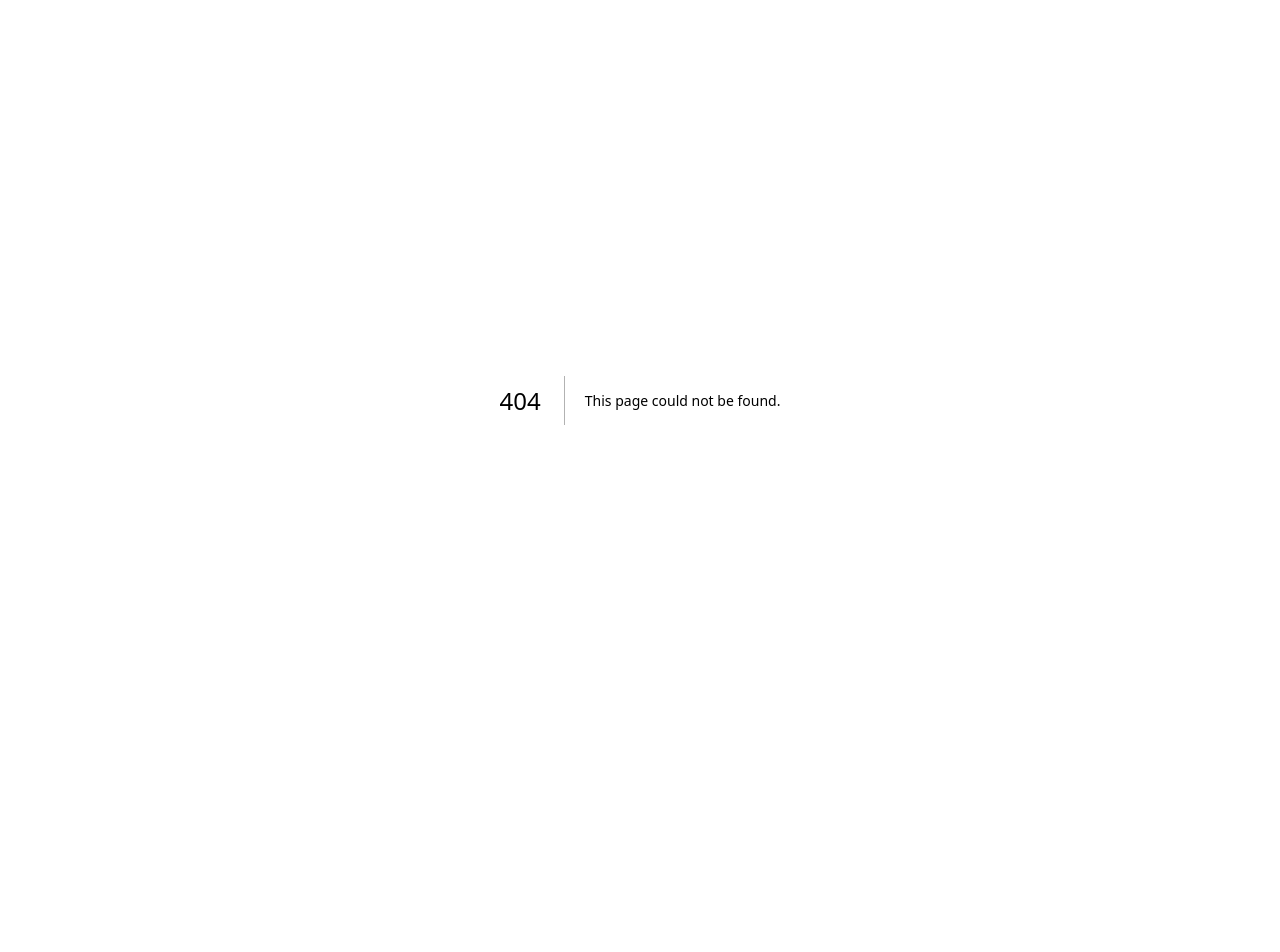
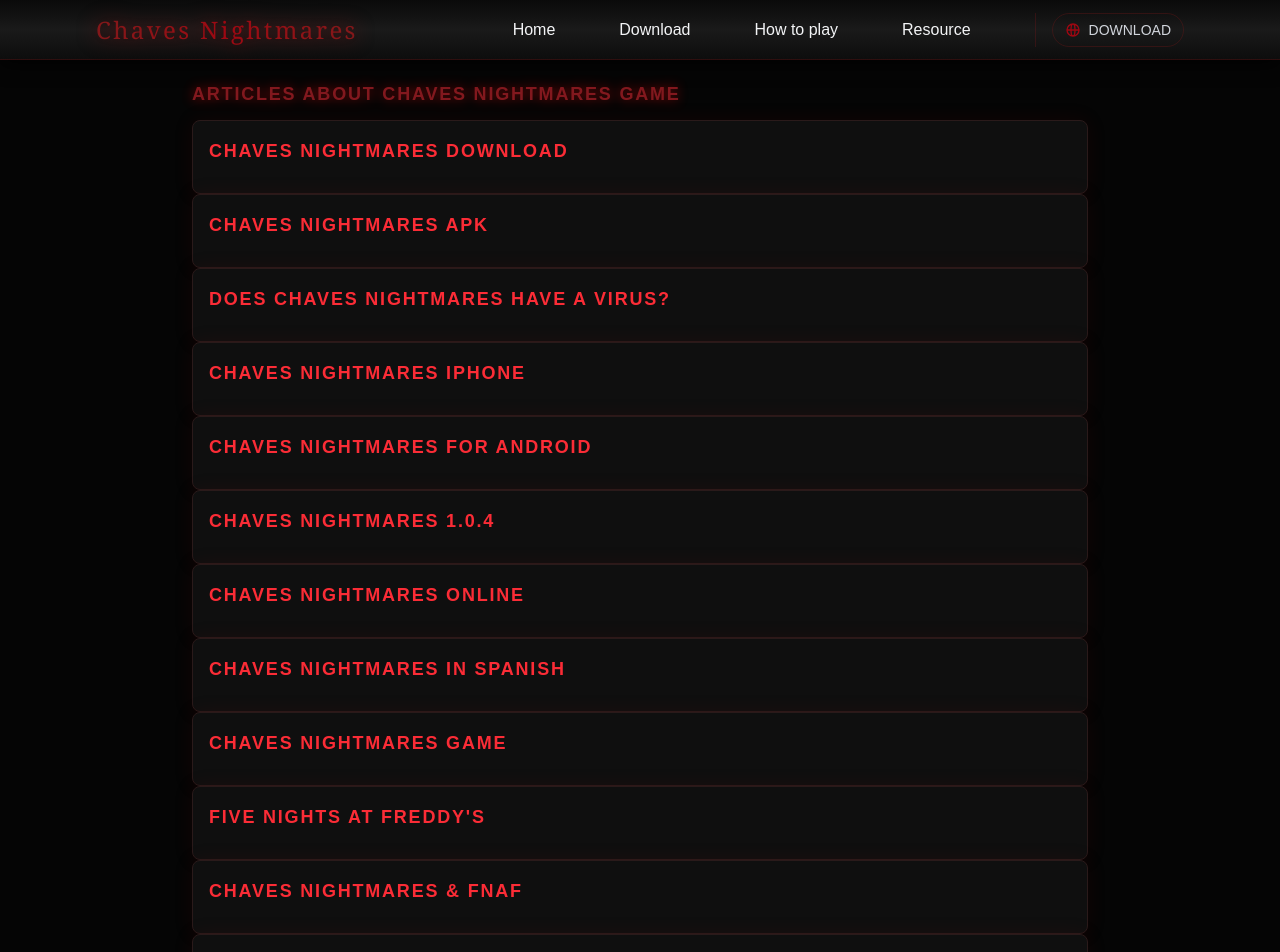
Before and after one commit to dorsherpang/chavesnightmares, a Next.js app: page /download/article in a window 1280 px wide. Before the commit this address had no page. Shown: the top 952 px of the page. Before the commit the page ends 800 px from the top, so only its background shows below. Built offline with nearby package versions, Linux system fonts and the light colour scheme.

Commit message:
add article page

```diff
--- a/src/app/[locale]/HomePage.tsx
+++ b/src/app/[locale]/HomePage.tsx
@@ -239,6 +239,14 @@
                     {t('longtail.content12')}
                 </p>
             </section>
+            <div className="flex justify-center mt-3">
+                <a
+                    href={`/${useI18n().locale}/article`}
+                    className="inline-block bg-red-600 text-white font-semibold uppercase tracking-widest text-sm md:text-base px-6 md:px-10 py-3 md:py-4 rounded-lg shadow-lg whitespace-nowrap hover:bg-red-700 hover:scale-105 transition-transform transition-colors duration-300"
+                >
+                    More Articles
+                </a>
+            </div>
         </>
     );
 }
--- /dev/null
+++ b/src/app/[locale]/article/page.tsx
@@ -0,0 +1,137 @@
+'use client'
+
+import Link from "next/link"
+import { useI18n } from '@/lib/i18n-context';
+export default function ArticlePage() {
+    const { t, locale } = useI18n();
+    return (<>
+        <h1 className="text-lg font-bold mb-3 text-red-500 tracking-widest uppercase drop-shadow-[0_0_6px_red] animate-pulse">
+            Articles about Chaves nightmares game
+        </h1>
+        <section className="bg-[#0f0f0f] p-4 rounded-lg border border-[#2a1a1a] shadow-[0_0_20px_rgba(139,0,0,0.1)]">
+            <Link href={`/${locale}/article/chaves-nightmares-download`}>
+                <h2 className="text-lg font-bold mb-3 text-red-500 tracking-widest uppercase">
+                    {t('longtail.title1')}
+                </h2>
+            </Link>
+
+        </section>
+
+        {/* longtail section 2*/}
+        <section className="bg-[#0f0f0f] p-4 rounded-lg border border-[#2a1a1a] shadow-[0_0_20px_rgba(139,0,0,0.1)]">
+            <Link href={`/${locale}/article/chaves-nightmares-apk`}>
+                <h2 className="text-lg font-bold mb-3 text-red-500 tracking-widest uppercase">
+                    {t('longtail.title2')}
+                </h2>
+            </Link>
+
+        </section>
+
+        {/* longtail section 3*/}
+        <section className="bg-[#0f0f0f] p-4 rounded-lg border border-[#2a1a1a] shadow-[0_0_20px_rgba(139,0,0,0.1)]">
+            <Link href={`/${locale}/article/chaves-nightmares-virus`}>
+                <h2 className="text-lg font-bold mb-3 text-red-500 tracking-widest uppercase">
+                    {t('longtail.title3')}
+                </h2>
+            </Link>
+
+        </section>
+
+        {/* longtail section 4*/}
+        <section className="bg-[#0f0f0f] p-4 rounded-lg border border-[#2a1a1a] shadow-[0_0_20px_rgba(139,0,0,0.1)]">
+            <Link href={`/${locale}/article/chaves-nightmares-iphone`}>
+                <h2 className="text-lg font-bold mb-3 text-red-500 tracking-widest uppercase">
+                    {t('longtail.title4')}
+                </h2>
+            </Link>
+
+        </section>
+
+        {/* longtail section 5*/}
+        <section className="bg-[#0f0f0f] p-4 rounded-lg border border-[#2a1a1a] shadow-[0_0_20px_rgba(139,0,0,0.1)]">
+            <Link href={`/${locale}/article/chaves-nightmares-android`}>
+                <h2 className="text-lg font-bold mb-3 text-red-500 tracking-widest uppercase">
+                    {t('longtail.title5')}
+                </h2>
+            </Link>
+
+        </section>
+
+        {/* longtail section 6*/}
+        <section className="bg-[#0f0f0f] p-4 rounded-lg border border-[#2a1a1a] shadow-[0_0_20px_rgba(139,0,0,0.1)]">
+            <Link href={`/${locale}/article/chaves-nightmares-1-0-4`}>
+                <h2 className="text-lg font-bold mb-3 text-red-500 tracking-widest uppercase ">
+                    {t('longtail.title6')}
+                </h2>
+            </Link>
+
+        </section>
+
+        {/* longtail section 7*/}
+        <section className="bg-[#0f0f0f] p-4 rounded-lg border border-[#2a1a1a] shadow-[0_0_20px_rgba(139,0,0,0.1)]">
+            <Link href={`/${locale}/article/chaves-nightmares-online`}>
+                <h2 className="text-lg font-bold mb-3 text-red-500 tracking-widest uppercase">
+                    {t('longtail.title7')}
+                </h2>
+            </Link>
+
+        </section>
+
+        {/* longtail section 8*/}
+        <section className="bg-[#0f0f0f] p-4 rounded-lg border border-[#2a1a1a] shadow-[0_0_20px_rgba(139,0,0,0.1)]">
+            <Link href={`/${locale}/article/chaves-nightmares-spanish`}>
+                <h2 className="text-lg font-bold mb-3 text-red-500 tracking-widest uppercase">
+                    {t('longtail.title8')}
+                </h2>
+            </Link>
+
+        </section>
+
+        {/* longtail section 9*/}
+        <section className="bg-[#0f0f0f] p-4 rounded-lg border border-[#2a1a1a] shadow-[0_0_20px_rgba(139,0,0,0.1)]">
+            <Link href={`/${locale}/article/chaves-nightmares-game`}>
+                <h2 className="text-lg font-bold mb-3 text-red-500 tracking-widest uppercase">
+                    {t('longtail.title9')}
+                </h2>
+            </Link>
+
+        </section>
+
+        {/* longtail section 10*/}
+        <section className="bg-[#0f0f0f] p-4 rounded-lg border border-[#2a1a1a] shadow-[0_0_20px_rgba(139,0,0,0.1)]">
+            <Link href={`/${locale}/article/five-nights-at-freddys`}>
+                <h2 className="text-lg font-bold mb-3 text-red-500 tracking-widest uppercase">
+                    {t('longtail.title10')}
+                </h2>
+            </Link>
+
+        </section>
+
+        {/* longtail section 11*/}
+        <section className="bg-[#0f0f0f] p-4 rounded-lg border border-[#2a1a1a] shadow-[0_0_20px_rgba(139,0,0,0.1)]">
+            <Link href={`/${locale}/article/chaves-nightmares-fnaf`}>
+                <h2 className="text-lg font-bold mb-3 text-red-500 tracking-widest uppercase">
+                    {t('longtail.title11')}
+                </h2>
+            </Link>
+
+        </section>
+
+        {/* longtail section 12*/}
+        <section className="bg-[#0f0f0f] p-4 rounded-lg border border-[#2a1a1a] shadow-[0_0_20px_rgba(139,0,0,0.1)]">
+            <Link href={`/${locale}/article/five-nights-at-chaves-nightmares`}>
+                <h2 className="text-lg font-bold mb-3 text-red-500 tracking-widest uppercase">
+                    {t('longtail.title12')}
+                </h2>
+            </Link>
+        </section>
+        <div className="flex justify-center mt-3">
+            <a
+                href={`/${useI18n().locale}/`}
+                className="inline-block bg-red-600 text-white font-semibold uppercase tracking-widest text-sm md:text-base px-6 md:px-10 py-3 md:py-4 rounded-lg shadow-lg whitespace-nowrap hover:bg-red-700 hover:scale-105 transition-transform transition-colors duration-300"
+            >
+                Back to home
+            </a>
+        </div>
+    </>)
+}
--- a/src/app/[locale]/download/page.tsx
+++ b/src/app/[locale]/download/page.tsx
@@ -1,22 +1,27 @@
+"use client";
+
+import { useI18n } from "@/lib/i18n-context";
+
 export default function DownloadPage() {
+    const { t } = useI18n();
     return (
         <main className="relative bg-black text-gray-300">
             <div className="max-w-5xl mx-auto px-4 py-20 space-y-8">
                 {/* ===== Page Header ===== */}
                 <section className="text-center space-y-4">
                     <h1 className="text-3xl md:text-4xl font-bold tracking-widest text-white">
-                        DOWNLOAD
+                        {t('download.title')}
                     </h1>
 
                     <p className="text-sm md:text-base text-gray-400">
-                        Current Version: <span className="text-red-500 font-semibold">v1.0.4</span>
+                        {t('download.version')} <span className="text-red-500 font-semibold">V1.0.4</span>
                     </p>
                 </section>
 
                 {/* ===== Download Cards ===== */}
                 <h2 className="text-xl md:text-2xl font-bold tracking-wide text-white">
-                        Latest Version
-                    </h2>
+                    {t('download.title2')}
+                </h2>
                 <div className="flex flex-col md:flex-row justify-center gap-8">
 
                     {/* Download Card 1 */}
@@ -80,25 +85,25 @@
                         rel="nofollow noopener noreferrer"
                         className="inline-flex items-center justify-center bg-red-600 text-white font-semibold uppercase tracking-widest text-xs md:text-sm px-6 md:px-8 py-3 rounded-md shadow-lg hover:bg-red-700 hover:scale-105 transition-all duration-300 whitespace-nowrap"
                     >
-                        Download on Official Website
+                        {t('download.buttoninfo')}
                     </a>
 
                     <p className="mt-2 text-xs text-gray-400">
-                        Official download provided by itch.io.
+                        {t('download.buttondes')}
                     </p>
                 </div>
 
                 {/* ===== Download Notes ===== */}
                 <section className="space-y-4">
                     <h2 className="text-xl md:text-2xl font-bold tracking-wide text-white">
-                        Download Notes
+                        {t('download.notetitle')}
                     </h2>
 
-                    <div className="border-fear bg-black/40 p-4 md:p-6 text-sm md:text-base leading-relaxed space-y-2">
-                        <h3>• Windows: Extract the .ZIP file, then run the .EXE file to start the game.</h3>
-                        <h3>• Android: Download the .APK file and install it on your device.</h3>
-                        <h3>• Important: Do not modify game files. Sufficient storage space is required for proper installation.</h3>
-                    </div>
+                    <ul className="list-disc list-inside space-y-2 text-gray-300">
+                        <li>{t('download.win')}</li>
+                        <li>{t('download.and')}</li>
+                        <li>{t('download.more')}</li>
+                    </ul>
                 </section>
             </div>
         </main>
--- a/src/app/sitemap.ts
+++ b/src/app/sitemap.ts
@@ -77,6 +77,14 @@
             priority: 0.7,
         });
 
+        // 文章页面
+        sitemaps.push({
+            url: `${baseUrl}/${locale}/article`,
+            lastModified: new Date(),
+            changeFrequency: 'monthly',
+            priority: 0.6,
+        });
+
         // PokePath游戏页面
         sitemaps.push({
             url: `${baseUrl}/${locale}/populargames/pokepath`,
--- a/src/messages/en.json
+++ b/src/messages/en.json
@@ -387,5 +387,16 @@
         "content3-1": "The latest version of Chaves Nightmares is v1.0.4, officially released by the developer in January 2026.",
         "content3-2": "This version supports Windows and Android platforms, with no current release for iOS. The game runs entirely offline and does not include any online multiplayer features.",
         "content3-3": "Players can safely download the official APK or installer via the button below. Once installed, the game launches directly, allowing users to experience each night’s suspenseful investigation immediately."
+    },
+    "download": {
+        "title": "DOWNLOAD",
+        "version": "Current Version:",
+        "title2": "Latest Version",
+        "buttoninfo": "Download on Official Website",
+        "buttondes": "Official download provided by itch.io.",
+        "notetitle": "Download Notes",
+        "win": "Windows: Extract the .ZIP file, then run the .EXE file to start the game.",
+        "and": "Android: Download the .APK file and install it on your device.",
+        "more": "Important: Do not modify game files. Sufficient storage space is required for proper installation."
     }
 }
--- a/src/messages/es.json
+++ b/src/messages/es.json
@@ -387,5 +387,16 @@
         "content3-1": "La última versión de Chaves Nightmares es la v1.0.4, lanzada oficialmente por el desarrollador en enero de 2026.",
         "content3-2": "Esta versión es compatible con Windows y Android, sin versión actual para iOS. El juego es completamente offline y no incluye funciones multijugador en línea.",
         "content3-3": "Los jugadores pueden descargar de forma segura el APK o instalador oficial a través del botón a continuación. Una vez instalado, el juego se inicia directamente, permitiendo a los usuarios experimentar inmediatamente la investigación noche tras noche."
+    },
+    "download": {
+        "title": "DESCARGAR",
+        "version": "Versión actual:",
+        "title2": "Última versión",
+        "buttoninfo": "Descargar desde el sitio oficial",
+        "buttondes": "Descarga oficial proporcionada por itch.io.",
+        "notetitle": "Notas de descarga",
+        "win": "Windows: Extrae el archivo .ZIP y luego ejecuta el archivo .EXE para iniciar el juego.",
+        "and": "Android: Descarga el archivo .APK e instálalo en tu dispositivo.",
+        "more": "Importante: No modifiques los archivos del juego. Se requiere suficiente espacio de almacenamiento para una instalación correcta."
     }
 }
--- a/src/messages/pt.json
+++ b/src/messages/pt.json
@@ -387,5 +387,16 @@
         "content3-1": "A versão mais recente de Chaves Nightmares é a v1.0.4, oficialmente lançada pelo desenvolvedor em janeiro de 2026.",
         "content3-2": "Esta versão é compatível com Windows e Android, sem lançamento atual para iOS. O jogo é totalmente offline e não inclui recursos multiplayer online.",
         "content3-3": "Os jogadores podem baixar com segurança o APK ou instalador oficial através do botão abaixo. Após a instalação, o jogo é iniciado diretamente, permitindo que os usuários vivenciem imediatamente a investigação de cada noite."
+    },
+    "download": {
+        "title": "BAIXAR",
+        "version": "Versão atual:",
+        "title2": "Última versão",
+        "buttoninfo": "Baixar no site oficial",
+        "buttondes": "Download oficial fornecido pelo itch.io.",
+        "notetitle": "Notas de download",
+        "win": "Windows: Extraia o arquivo .ZIP e depois execute o arquivo .EXE para iniciar o jogo.",
+        "and": "Android: Baixe o arquivo .APK e instale no seu dispositivo.",
+        "more": "Importante: Não modifique os arquivos do jogo. É necessário espaço de armazenamento suficiente para uma instalação correta."
     }
 }
--- a/src/middleware.ts
+++ b/src/middleware.ts
@@ -1,4 +1,7 @@
 import { NextRequest, NextResponse } from 'next/server';
+
+const locales = ['en', 'es', 'pt'];
+const defaultLocale = 'en';
 
 export function middleware(request: NextRequest) {
     const { pathname } = request.nextUrl;
@@ -15,28 +18,36 @@
     }
 
     // 2. 检查路径是否已有语言前缀
-    const locales = ['en', 'es', 'pt'];
     const pathnameHasLocale = locales.some(
         (locale) => pathname.startsWith(`/${locale}/`) || pathname === `/${locale}`
     );
 
     if (pathnameHasLocale) {
         console.log('Pathname has locale, proceeding:', pathname);
+        const pathLocale = pathname.split('/')[1];
+        if (!locales.includes(pathLocale)) {
+            // 无效locale，重定向到默认locale + 剩余路径
+            const remainingPath = pathname.replace(/^\/[^\/]+/, '') || '/';
+            const url = request.nextUrl.clone();
+            url.pathname = `/${defaultLocale}${remainingPath}`;
+            console.log('Redirecting invalid locale path:', pathname, 'to:', url.pathname);
+            return NextResponse.redirect(url, { status: 301 });
+        }
         const response = NextResponse.next();
-        const locale = pathname.split('/')[1];
-        response.headers.set('x-locale', locale);
+        response.headers.set('x-locale', pathLocale);
         return response;
     }
 
-    // 3. 获取语言偏好并重定向
-    const locale = request.cookies.get('NEXT_LOCALE')?.value || 'en';
+    // 3. 获取语言偏好并重定向，使用301永久重定向
+    const cookieLocale = request.cookies.get('NEXT_LOCALE')?.value;
+    const locale = cookieLocale && locales.includes(cookieLocale) ? cookieLocale : defaultLocale;
     console.log('Redirecting to locale:', locale, 'for pathname:', pathname);
 
     // 构建新的 URL
     const url = request.nextUrl.clone();
     url.pathname = `/${locale}${pathname}`;
 
-    return NextResponse.redirect(url);
+    return NextResponse.redirect(url, { status: 301 });
 }
 
 export const config = {
```
